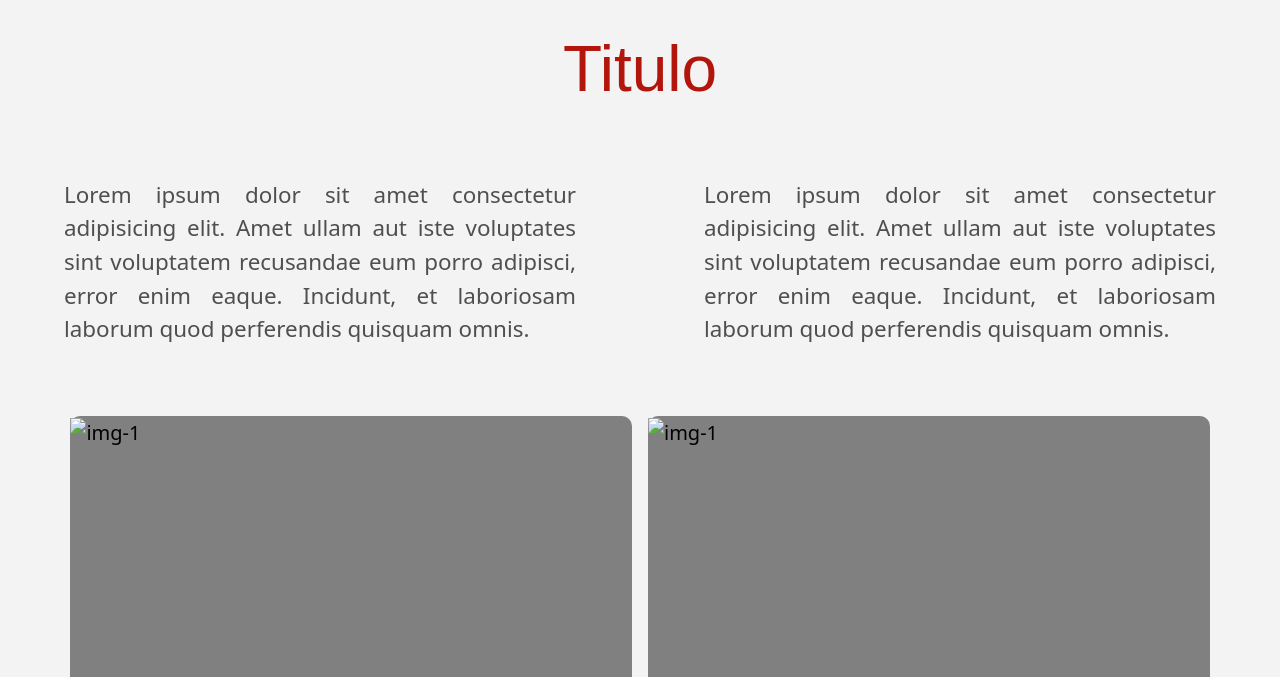
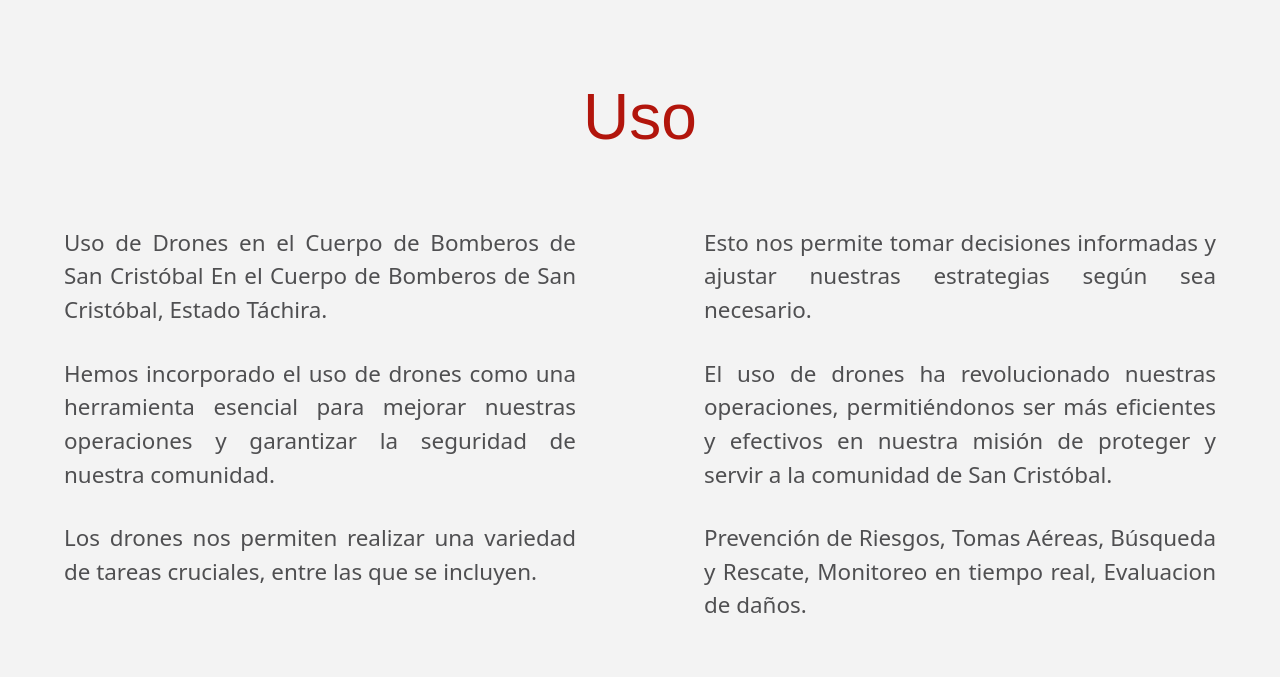
Before and after one commit to SalaSituacional/bomberos_production, a Django app: page /drones/ in a window 1280 px wide. Shown: the part 529-1206 px from the top of the page. Run offline with Django 5.2, Linux system fonts and the light colour scheme; some web fonts are replaced.

Commit message:
mas secciones al blog

```diff
--- a/web/templates/Blog/area/drones.html
+++ b/web/templates/Blog/area/drones.html
@@ -1,93 +1,188 @@
 {% extends "blog.html" %} {% block content %}
-<div class="background-general">
+<div class="background-general to-drone">
   <section class="text-inter">
     <h2>Drones</h2>
   </section>
 </div>
-<h2 class="title-information-section">Titulo</h2>
+<h2 class="title-information-section">Uso</h2>
 
-<div class="row-information">
+<div class="row-information aling-center">
   <section class="content-text">
     <p>
-      Lorem ipsum dolor sit amet consectetur adipisicing elit. Amet ullam aut
-      iste voluptates sint voluptatem recusandae eum porro adipisci, error enim
-      eaque. Incidunt, et laboriosam laborum quod perferendis quisquam omnis.
+      Uso de Drones en el Cuerpo de Bomberos de San Cristóbal En el Cuerpo de
+      Bomberos de San Cristóbal, Estado Táchira.
+    </p>
+    <p>
+      Hemos incorporado el uso de drones como una herramienta esencial para
+      mejorar nuestras operaciones y garantizar la seguridad de nuestra
+      comunidad.
+    </p>
+    <p>
+      Los drones nos permiten realizar una variedad de tareas cruciales, entre
+      las que se incluyen.
     </p>
   </section>
   <section class="content-text">
     <p>
-      Lorem ipsum dolor sit amet consectetur adipisicing elit. Amet ullam aut
-      iste voluptates sint voluptatem recusandae eum porro adipisci, error enim
-      eaque. Incidunt, et laboriosam laborum quod perferendis quisquam omnis.
+      Esto nos permite tomar decisiones informadas y ajustar nuestras
+      estrategias según sea necesario.
+    </p>
+    <p>
+      El uso de drones ha revolucionado nuestras operaciones, permitiéndonos ser
+      más eficientes y efectivos en nuestra misión de proteger y servir a la
+      comunidad de San Cristóbal.
+    </p>
+    <p>
+      Prevención de Riesgos, Tomas Aéreas, Búsqueda y Rescate, Monitoreo en
+      tiempo real, Evaluacion de daños.
     </p>
   </section>
 </div>
-<div class="rows-images-information">
-  <section class="image-information">
-    <img src="" alt="img-1" />
-  </section>
-  <section class="image-information">
-    <img src="" alt="img-1" />
-  </section>
-  <section class="image-information">
-    <img src="" alt="img-1" />
-  </section>
-</div>
+
 <div class="row-information">
   <section class="content-image">
-    <img src="" alt="image" />
+    <img src="https://i.postimg.cc/W11JndNN/prueba1.png" alt="image" />
   </section>
   <section class="content-text">
+    <h2>Prevención de Riesgos</h2>
+    <br />
     <p>
-      Lorem, ipsum dolor sit amet consectetur adipisicing elit. Dicta totam
-      veniam blanditiis perferendis ipsam minima maiores doloremque eos itaque
-      ut. Fugit dicta quaerat culpa, libero dolor tempora cum natus voluptatem!
+      Utilizamos drones para inspeccionar áreas de difícil acceso y evaluar
+      posibles riesgos antes de que se conviertan en emergencias. Esto nos
+      permite tomar medidas preventivas y reducir el riesgo de incidentes.
     </p>
   </section>
 </div>
 <div class="row-information">
   <section class="content-text">
+    <h2>Tomas Aéreas</h2>
+    <br />
     <p>
-      Lorem, ipsum dolor sit amet consectetur adipisicing elit. Dicta totam
-      veniam blanditiis perferendis ipsam minima maiores doloremque eos itaque
-      ut. Fugit dicta quaerat culpa, libero dolor tempora cum natus voluptatem!
+      Los drones nos proporcionan una vista aérea detallada de las áreas
+      afectadas por incendios, inundaciones u otros desastres. Esta perspectiva
+      nos ayuda a planificar y coordinar nuestras operaciones de manera más
+      efectiva.
     </p>
   </section>
   <section class="content-image">
-    <img src="" alt="image" />
+    <img src="https://i.postimg.cc/tTx6x8XF/toma-aerea.png" alt="image" />
   </section>
 </div>
 <div class="row-information">
-  <section class="content-image">
-    <img src="" alt="image" />
+  <section class="content-image order-by">
+    <img src="https://i.postimg.cc/9FjdGXw0/rescate2.png" alt="image" />
   </section>
   <section class="content-text">
+    <h2>Búsqueda y Rescate</h2>
+    <br />
     <p>
-      Lorem, ipsum dolor sit amet consectetur adipisicing elit. Dicta totam
-      veniam blanditiis perferendis ipsam minima maiores doloremque eos itaque
-      ut. Fugit dicta quaerat culpa, libero dolor tempora cum natus voluptatem!
+      En situaciones de búsqueda y rescate, los drones son una herramienta
+      invaluable. Equipados con cámaras térmicas y de alta resolución, nos
+      permiten localizar a personas desaparecidas en terrenos difíciles y en
+      condiciones adversas.
     </p>
   </section>
 </div>
-
-<div class="information-center">
-  <section class="information-aboutme">
-    <h3>title</h3>
+<div class="row-information">
+  <section class="content-text">
+    <h2>Monitoreo en Tiempo Real</h2>
+    <br />
     <p>
-      Lorem ipsum dolor sit amet consectetur adipisicing elit. Sit maiores quia
-      neque eaque, officiis, nobis quaerat ipsum ut cupiditate laudantium
-      exercitationem ea vel esse dignissimos adipisci, illum fugit qui pariatur!
+      Durante las operaciones de emergencia, los drones nos ofrecen la capacidad
+      de monitorear la situación en tiempo real. Esto nos permite tomar
+      decisiones informadas y ajustar nuestras estrategias según sea necesario.
     </p>
   </section>
-  <section class="information-aboutme">
-    <h3>title</h3>
+  <section class="content-image">
+    <img src="https://i.postimg.cc/J03BTJHn/monitoreo.png" alt="image" />
+  </section>
+</div>
+<div class="row-information">
+  <section class="content-image order-by">
+    <img src="https://i.postimg.cc/ncZmXdNQ/evaluacion.png" alt="image" />
+  </section>
+  <section class="content-text">
+    <h2>Evaluación de Daños:</h2>
+    <br />
     <p>
-      Lorem ipsum dolor sit amet consectetur adipisicing elit. Porro alias,
-      tempore fugiat iste quas magnam asperiores explicabo quibusdam ex dolore
-      soluta, unde impedit culpa corporis, laborum sequi repellendus incidunt
-      illo!
+      Después de un incidente, utilizamos drones para evaluar los daños y
+      documentar la situación. Esto no solo facilita la planificación de la
+      recuperación, sino que también proporciona evidencia visual para informes
+      y análisis posteriores.
     </p>
   </section>
 </div>
+<div class="information-center">
+  <section class="information-aboutme">
+    <h3>Beneficios</h3>
+    <p>
+      El uso de drones ha revolucionado nuestras operaciones, permitiéndonos ser
+      más eficientes y efectivos en nuestra misión de proteger y servir a la
+      comunidad de San Cristóbal. Continuaremos explorando nuevas formas de
+      integrar esta tecnología en nuestras actividades diarias para seguir
+      mejorando nuestros servicios.
+    </p>
+  </section>
+</div>
+<div class="rows-video">
+  <div class="content-video">
+    <iframe
+      width="560"
+      height="315"
+      src="https://www.youtube.com/embed/ufVXY-M5uF4?si=e-tx07lZdAGmK-6W"
+      title="YouTube video player"
+      frameborder="0"
+      allow="accelerometer; autoplay; clipboard-write; encrypted-media; gyroscope; picture-in-picture; web-share"
+      referrerpolicy="strict-origin-when-cross-origin"
+      allowfullscreen
+    ></iframe>
+  </div>
+  <div class="content-video">
+    <iframe
+      width="560"
+      height="315"
+      src="https://www.youtube.com/embed/OXGPAJE0lBc?si=viKrG0seWqpvWPck"
+      title="YouTube video player"
+      frameborder="0"
+      allow="accelerometer; autoplay; clipboard-write; encrypted-media; gyroscope; picture-in-picture; web-share"
+      referrerpolicy="strict-origin-when-cross-origin"
+      allowfullscreen
+    ></iframe>
+  </div>
+  <div class="content-video">
+    <iframe
+      width="560"
+      height="315"
+      src="https://www.youtube.com/embed/q0vvKp4RiyQ?si=NiTgudCMF0SHrQlx"
+      title="YouTube video player"
+      frameborder="0"
+      allow="accelerometer; autoplay; clipboard-write; encrypted-media; gyroscope; picture-in-picture; web-share"
+      referrerpolicy="strict-origin-when-cross-origin"
+      allowfullscreen
+    ></iframe>
+  </div>
+  <div class="content-video">
+    <iframe
+      width="560"
+      height="315"
+      src="https://www.youtube.com/embed/8kUW3CAMSYw?si=ip2LeSbjO4DCt_jE"
+      title="YouTube video player"
+      frameborder="0"
+      allow="accelerometer; autoplay; clipboard-write; encrypted-media; gyroscope; picture-in-picture; web-share"
+      referrerpolicy="strict-origin-when-cross-origin"
+      allowfullscreen
+    ></iframe>
+  </div>
+  <div class="content-video">
+    <iframe
+      src="https://www.youtube.com/embed/iLoQWKGPzc0?si=ftpyssyj2hV8c1_J"
+      title="YouTube video player"
+      frameborder="0"
+      allow="accelerometer; autoplay; clipboard-write; encrypted-media; gyroscope; picture-in-picture; web-share"
+      referrerpolicy="strict-origin-when-cross-origin"
+      allowfullscreen
+    ></iframe>
+  </div>
+</div>
 
 {% endblock %}
--- a/web/templates/Blog/inicio.html
+++ b/web/templates/Blog/inicio.html
@@ -53,12 +53,12 @@
       </a>
       <span>GLP</span>
     </section>
-    <!-- <section class="atention-person">
+    <section class="atention-person">
       <a href="drones/">
         <img src="../../static/assets/drone.svg" alt="" />
       </a>
       <span>Drones</span>
-    </section> -->
+    </section>
     <!-- <section class="atention-person">
       <a href="operaciones-incendios">
         <img src="../../static/assets/image 17.svg" alt="" />
@@ -141,7 +141,7 @@
 </div>
 <div class="institutional-comand">
   <section class="contain-comand">
-    <article class="card-comand three-comand"></article>
+    <article class="card-comand three-comand order-by"></article>
     <article class="content-card-comand">
       <h2>Inspector General</h2>
       <p>
```
Also changed, not shown: Web_App/settings.py (+12 -12 lines), web/static/styles.css (+31 -1 lines), web/templates/Blog/area/brigada.html (+19 -13 lines), 1 other file.
